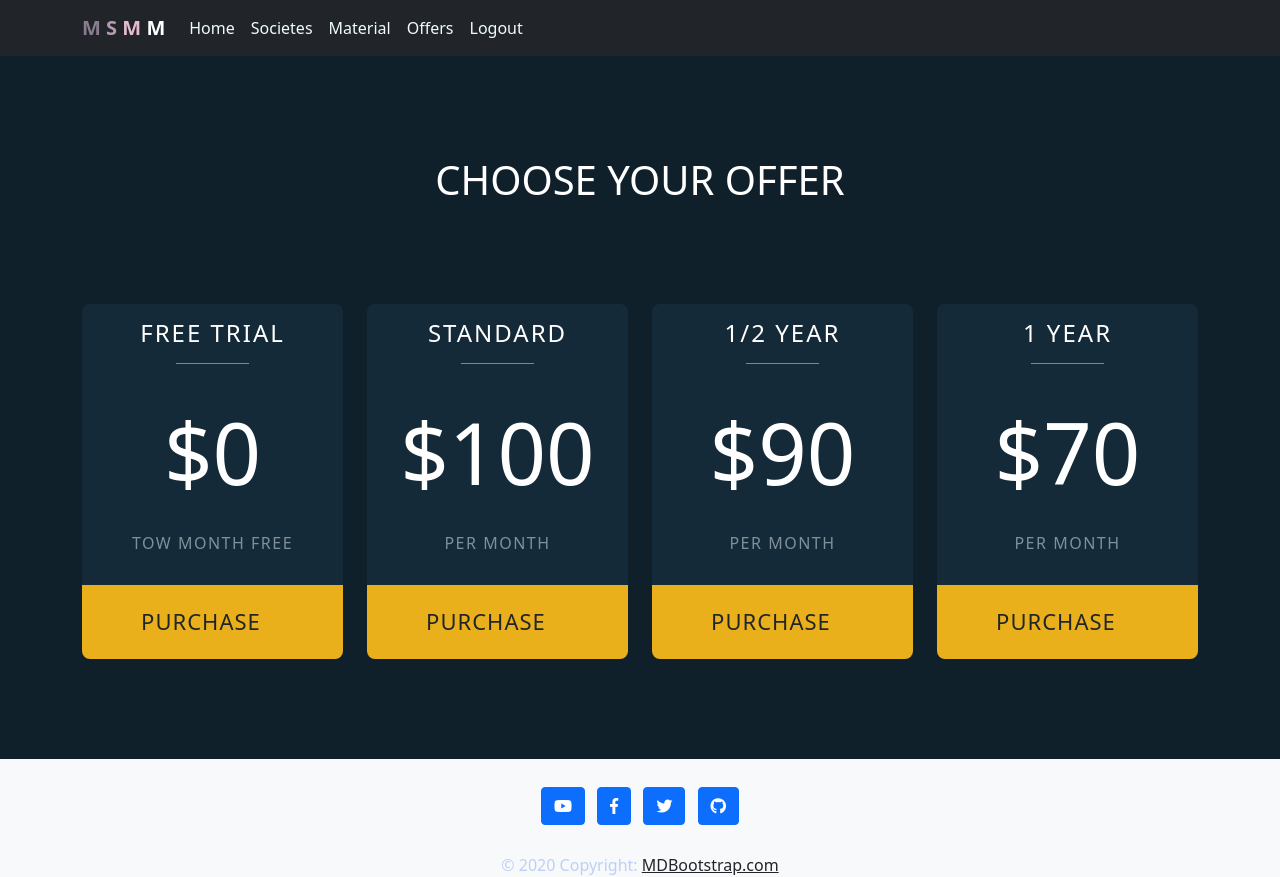
After one commit to mEDASB/MSMM, a Django app: page /offers/ in a window 1280 px wide. The commit adds this page. Run offline with Django 3.2, Linux system fonts and the light colour scheme; some libraries are stand-ins or nearby versions.

Commit message:
from laptop

```diff
--- a/MSMM/settings.py
+++ b/MSMM/settings.py
@@ -179,8 +179,8 @@ EMAIL_BACKEND = 'django.core.mail.backends.smtp.EmailBackend'
 EMAIL_HOST = 'smtp.gmail.com'
 EMAIL_PORT = 587
 EMAIL_USE_TLS = True
-EMAIL_HOST_USER = 'smcor64@gmail.com'
-EMAIL_HOST_PASSWORD = 'ASB157320ScorProgsmcor'
+EMAIL_HOST_USER = 'gsounds783@gmail.com'
+EMAIL_HOST_PASSWORD = 'ASB157320ScorProgGS783'
 
 
 GOOGLE_RECAPTCHA_SECRET_KEY = '6LetdmceAAAAANdGXWBNColMgi_lCFEvednPrnBc'
--- a/MSMM/urls.py
+++ b/MSMM/urls.py
@@ -25,6 +25,7 @@ urlpatterns = [
     path('', include('me.urls')),
     path('', include('post.urls')),
     path('', include('materiel.urls')),
+    path('', include('payment.urls')),
 
 
 ]
--- a/main_app/templates/includes/navbar.html
+++ b/main_app/templates/includes/navbar.html
@@ -27,6 +27,9 @@
           <a class="nav-link" style="color:#effbff;"  href="{% url 'contact_us' %}">Contact-US</a>
         </li>
         <li class="nav-item">
+          <a class="nav-link" style="color:#effbff;"  href="{% url 'offers' %}">Offers</a>
+        </li>
+        <li class="nav-item">
           <a class="nav-link" style="color:#effbff;"  href="{% url 'login' %}">Login</a>
         </li>
         <li class="nav-item">
--- a/main_app/templates/includes/navbar_auth.html
+++ b/main_app/templates/includes/navbar_auth.html
@@ -35,6 +35,9 @@
           <a class="nav-link" style="color:#effbff;"  href="{% url 'materiels' %}">Material</a>
         </li>
         <li class="nav-item">
+          <a class="nav-link" style="color:#effbff;"  href="{% url 'offers' %}">Offers</a>
+        </li>
+        <li class="nav-item">
           {% if request.user.me %}
               <a class="nav-link" style="color:#effbff;"  href="{% url 'me_myprofile' %}">Profile ME</a>
           {% endif %}
--- a/main_app/templates/main_authenticated.html
+++ b/main_app/templates/main_authenticated.html
@@ -13,6 +13,7 @@
 
     <link rel="canonical" href="https://getbootstrap.com/docs/4.6/examples/navbars/">
     <link rel="stylesheet" href="{% static 'css/main_authenticated.css' %}">
+    <link rel="stylesheet" href="{% static 'css/offers.css'%}">
 </head>
 <body >
 
--- a/materiel/views.py
+++ b/materiel/views.py
@@ -16,7 +16,7 @@ def goMateriels(request):
     filter_Material = FilterMateriel(request.GET,queryset=materiels)
     page_objAll = filter_Material.qs
 
-    paginator = Paginator(page_objAll,5)
+    paginator = Paginator(page_objAll,10)
     page_number = request.GET.get('page')
     page_obj = paginator.get_page(page_number)
 
--- /dev/null
+++ b/payment/templates/offers.html
@@ -0,0 +1,78 @@
+{% extends "main_authenticated.html" %}
+{% load static %}
+
+
+
+{% block Content %}
+
+    <div class="demo" style="background: #10202b;">
+           <div class="container">
+               <div class="row text-center">
+                   <h1 class="heading-title">CHOOSE YOUR OFFER </h1>
+               </div>
+
+               <div class="row">
+                   <div class="col-md-3 col-sm-6">
+                       <div class="pricingTable">
+                           <div class="pricingTable-header">
+                               <span class="heading">
+                                   <h3>Free trial</h3>
+                               </span>
+                               <span class="price-value">$0<span class="month">tow month free</span></span>
+                           </div>
+                           <div class="pricingTable-sign-up">
+                               <a href="{% url 'choose_offer' request.user.id %}" class="btn btn-default" >purchase</a>
+                           </div>
+                       </div>
+                   </div>
+
+
+                   <div class="col-md-3 col-sm-6">
+                        <div class="pricingTable">
+                            <div class="pricingTable-header">
+                                <span class="heading">
+                                    <h3>Standard</h3>
+                                </span>
+                                <span class="price-value">$100<span class="month">per Month</span></span>
+                            </div>
+                            <div class="pricingTable-sign-up">
+                                <a href="#" class="btn btn-default" >purchase</a>
+                            </div>
+                        </div>
+                    </div>
+
+                   <div class="col-md-3 col-sm-6">
+                       <div class="pricingTable">
+                           <div class="pricingTable-header">
+                               <span class="heading">
+                                   <h3>1/2 Year</h3>
+                               </span>
+                               <span class="price-value">$90<span class="month">per Month</span></span>
+                           </div>
+                           <div class="pricingTable-sign-up">
+                               <a href="#" class="btn btn-default" >purchase</a>
+                           </div>
+                       </div>
+                   </div>
+
+                   <div class="col-md-3 col-sm-6">
+                       <div class="pricingTable">
+                           <div class="pricingTable-header">
+                               <span class="heading">
+                                   <h3>1 Year</h3>
+                               </span>
+                               <span class="price-value">$70<span class="month">per Month</span></span>
+                           </div>
+                           <div class="pricingTable-sign-up">
+                               <a href="#" class="btn btn-default" >purchase</a>
+                           </div>
+                       </div>
+                   </div>
+               </div>
+           </div>
+       </div>
+
+
+
+
+{% endblock Content %}
--- a/payment/urls.py
+++ b/payment/urls.py
@@ -2,5 +2,8 @@ from django.urls import path
 from . import views
 
 urlpatterns = [
-    path('', views.goHome,name='home'),
+    path('offers/', views.goOffers,name='offers'),
+    path('choose_offer/<str:amount>', views.goChoose_offer,name='choose_offer'),
+    # path('charge/', views.goCharge,name='charge'),
+    # path('success/<str:args>', views.goOffers,name='offers'),
 ]
--- a/payment/views.py
+++ b/payment/views.py
@@ -1,3 +1,18 @@
 from django.shortcuts import render
 
 # Create your views here.
+
+
+def goOffers(request):
+    return render(request,'offers.html')
+
+
+def goChoose_offer(request,amount):
+    print(amount)
+    # return render(request,'posts.html')
+
+
+
+
+# def goCharge(request):
+#     print(mount)
--- /dev/null
+++ b/static/css/offers.css
@@ -0,0 +1,85 @@
+.demo
+{
+	padding: 100px 0;
+}
+.heading-title
+{
+	margin-bottom: 100px;
+	color: #fff;
+}
+
+.pricingTable{
+    text-align: center;
+    border-radius: 8px;
+    overflow: hidden;
+}
+
+.pricingTable .pricingTable-header{
+    background: #152a38;
+}
+
+.pricingTable .heading{
+    display: block;
+    padding: 15px 0;
+}
+
+.pricingTable .heading:after {
+    content: "";
+    width: 28%;
+    border-top: 1px solid #7c888f;
+    display: block;
+    margin: 15px auto 0;
+}
+
+.pricingTable .heading h3{
+    font-size: 24px;
+    color: #fff;
+    text-transform: uppercase;
+    margin:0;
+    letter-spacing: 2px;
+}
+
+.pricingTable .price-value{
+    font-size: 85px;
+    color:#fff;
+    padding: 10px 0 30px 0;
+    display: block;
+}
+
+.pricingTable .month{
+    display: block;
+    font-size: 16px;
+    letter-spacing: 1.5px;
+    text-transform: uppercase;
+    margin-top: 15px;
+    color: #7f909a;
+}
+
+.pricingTable .btn{
+    display: block;
+    font-size: 22px;
+    background: #eab01b;
+    border: none;
+    border-radius: 0;
+    padding: 20px 0;
+    text-transform: uppercase;
+    letter-spacing: 1px;
+}
+
+.pricingTable .btn:after{
+    content: "\f00c";
+    font-family: 'FontAwesome';
+    margin-left: 5px;
+    opacity: 0;
+    transition:all 0.5s ease 0s;
+}
+
+.pricingTable:hover .btn:after{
+    opacity: 1;
+}
+
+@media screen and (max-width: 990px){
+    .pricingTable{
+        margin-bottom: 20px;
+    }
+}
--- a/static/notes/to do.txt
+++ b/static/notes/to do.txt
@@ -19,6 +19,7 @@ DONE-work on post and who make a request in it
 
 -work on payment section
 -make it all Arabic
+-make page of posts of avery societe
 
 
 
--- a/ste/templates/editInfoSTE.html
+++ b/ste/templates/editInfoSTE.html
@@ -32,7 +32,7 @@
             <div class="card bg-secondary border-secondary mb-5 mt-5">
                 <div class="card-header">Complet your Informations please !!!</div>
                 <div class="card-body">
-                    <div class="m-5">
+                    <div class="m-5">محمد
                         <div class="mt-5"><h1></h1></div>
                         <form action="" method="POST" enctype="multipart/form-data">
 
```
Also changed, not shown: payment/models.py (+10 -4 lines), payment/migrations/0002_remove_payment_method_payment_remove_payment_ste_and_more.py (added), static/images/Verona-Italy-one-of-Italys-best-cities.jpg (added), static/images/image.png (added), static/images/image_gj7E6te.png (added), static/images/switzerland-best-cities-zurich.jpg (added), static/images/switzerland-best-cities-zurich_ipNMiy3.jpg (added).
